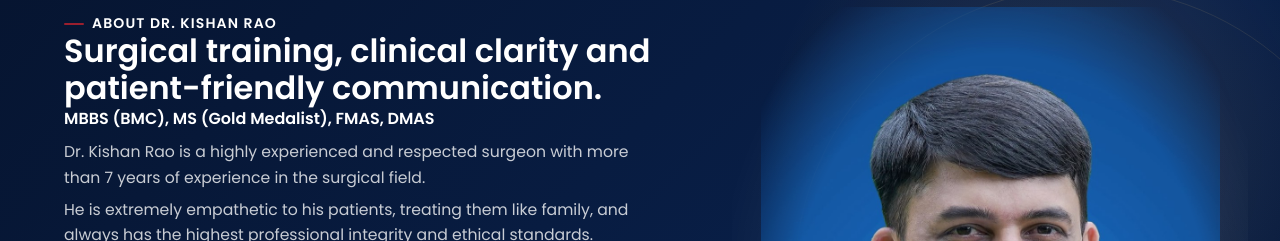
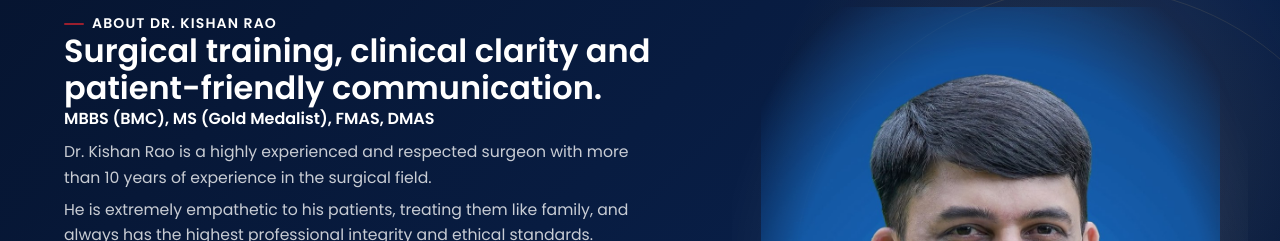
Before and after one commit to kp080681/Dr.Kishan-website-2, a Next.js app: page / in a window 1280 px wide. Shown: the part 6960-7201 px from the top of the page. Built offline with nearby package versions, Linux system fonts and the light colour scheme.

Commit message:
Correct Dr Kishan experience to 10 years

```diff
--- a/src/components/about.tsx
+++ b/src/components/about.tsx
@@ -29,7 +29,7 @@ export function About() {
               </p>
               <p className="lede">
                 Dr. Kishan Rao is a highly experienced and respected surgeon with more than
-                7 years of experience in the surgical field.
+                10 years of experience in the surgical field.
               </p>
               <p className="lede">
                 He is extremely empathetic to his patients, treating them like family, and
```
